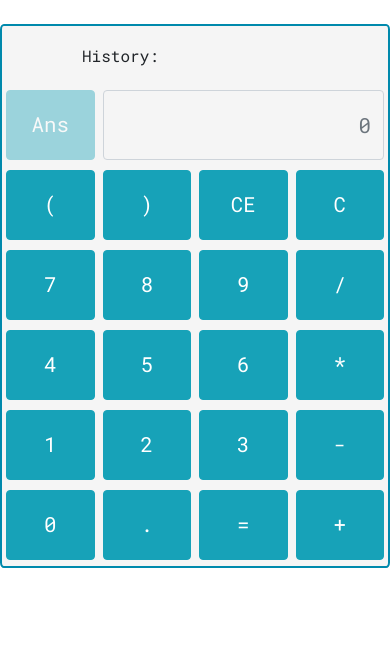
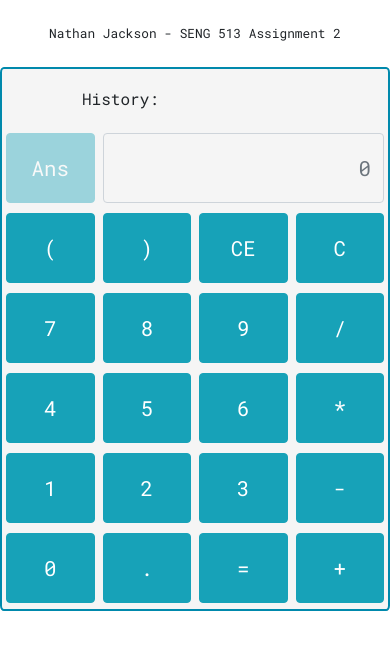
Before and after one commit to natejacko/SENG513-A2, a plain HTML site: page index.html in a window 390 px wide. Drawn offline with nearby package versions, Linux system fonts and the light colour scheme.

Commit message:
Added name/assignment info header

```diff
--- a/a2.css
+++ b/a2.css
@@ -1,6 +1,12 @@
 * {
     font-family: 'Roboto Mono', monospace;
 }
+
+.center {
+    text-align: center;
+    margin: auto;
+}
+
 .calculator {
     width: 600px;
     margin: auto;
@@ -51,4 +57,7 @@
         width: 100%;
         margin: 0;
     }
+    .center {
+        font-size: 0.8rem;
+    }
 }
--- a/index.html
+++ b/index.html
@@ -9,6 +9,7 @@
         <script src="a2.js"></script>
     </head>
     <body>
+        <p class="center mt-4">Nathan Jackson - SENG 513 Assignment 2</p>
         <div class="calculator mt-4">
             <div class="row row-short justify-content-between">
                 <div class="col-5 px-1 align-self-center">
```
